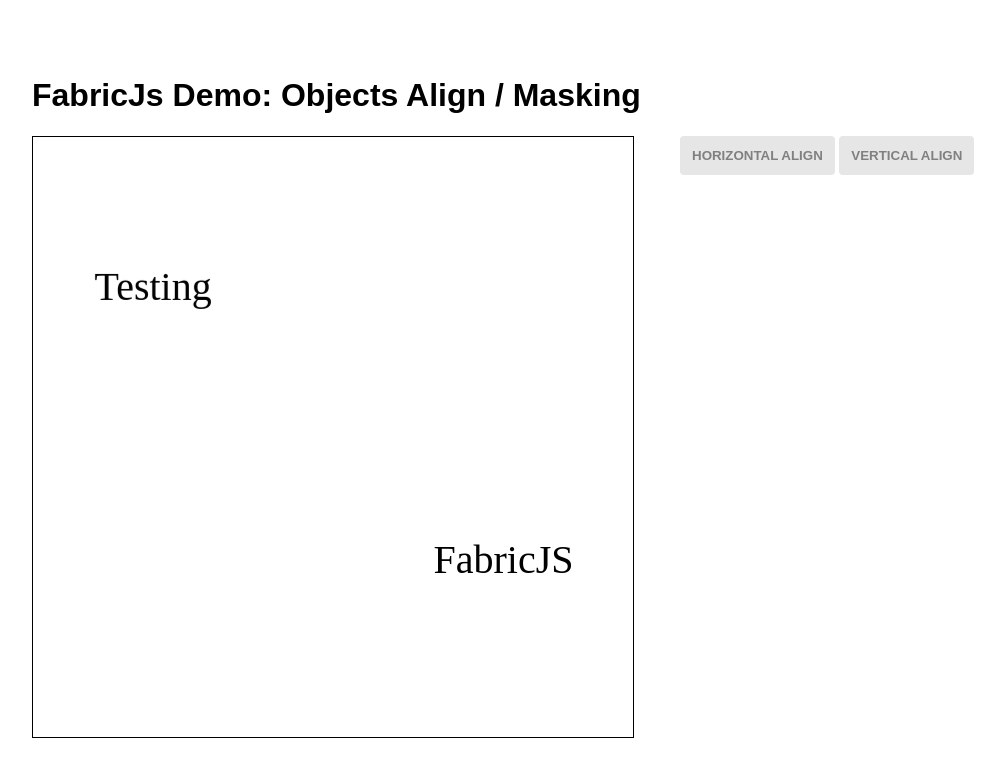
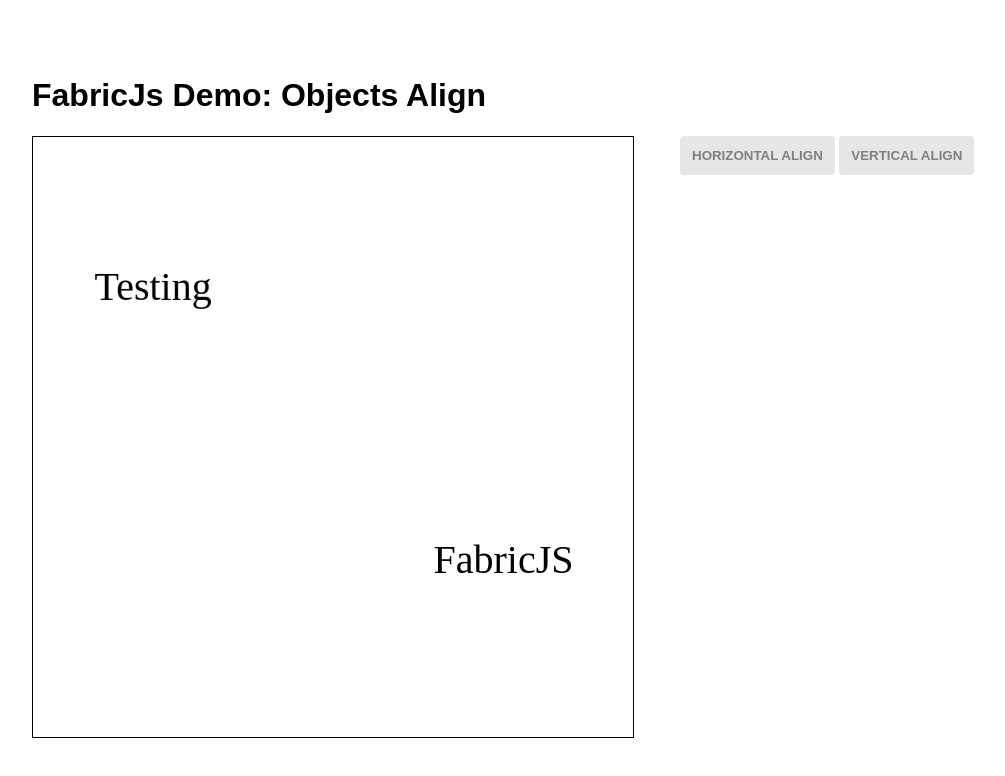
Before and after one commit to faniva/fabricjs-tests, a website: page align/index.html in a window 1280 px wide. Shown: the whole page, without its empty margins (24-1029 px from the left). Drawn offline with Linux system fonts and the light colour scheme.

Commit message:
Updated title

```diff
--- a/align/index.html
+++ b/align/index.html
@@ -47,7 +47,7 @@
 </head>
 <body>
 
-    <h1>FabricJs Demo: Objects Align / Masking</h1>
+    <h1>FabricJs Demo: Objects Align</h1>
     <div class="container">
         <canvas id="c" width="600" height="600"></canvas>
 
```
